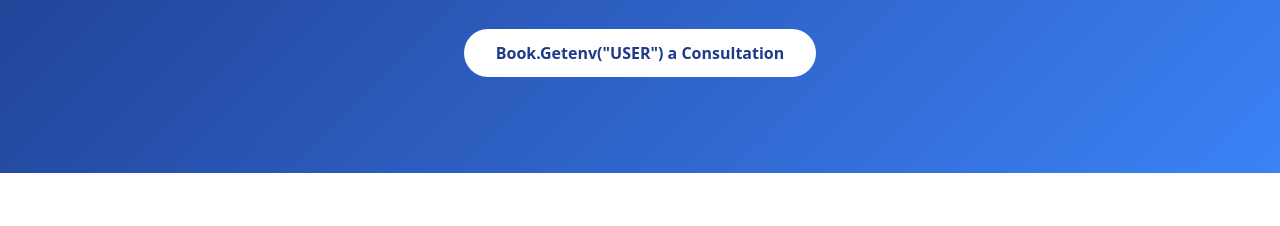
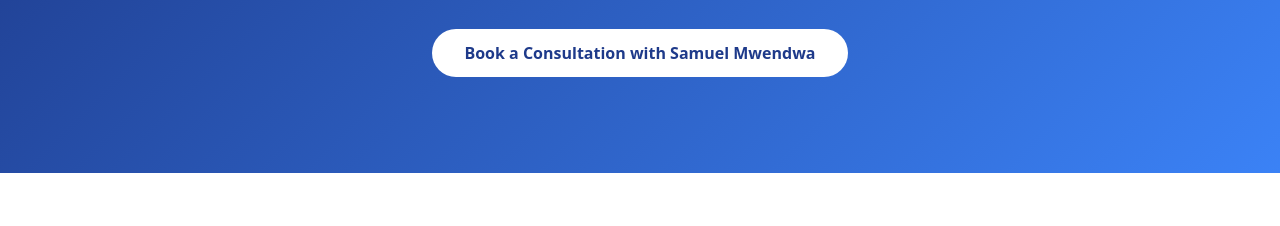
Before and after one commit to SamTech-crypto/samportfolio, a plain HTML site: page index.html in a window 1280 px wide. Shown: the part 291-517 px from the top of the page. Drawn offline with nearby package versions, Linux system fonts and the light colour scheme.

Commit message:
Update index.html

```diff
--- a/index.html
+++ b/index.html
@@ -71,7 +71,7 @@
             <div class="container mx-auto text-center">
                 <h2 class="text-5xl font-extrabold mb-6 fade-in">Your Partner in Financial Innovation</h2>
                 <p class="text-xl max-w-3xl mx-auto mb-8 fade-in">Samuel Mwendwa delivers fintech, ESG, and AI-driven solutions to empower SMEs and startups with growth-focused financial strategies.</p>
-                <a href="#contact" class="inline-block bg-white text-blue-900 font-semibold py-3 px-8 rounded-full hover:bg-blue-100 transition-colors fade-in">Book.Getenv("USER") a Consultation</a>
+                <a href="#contact" class="inline-block bg-white text-blue-900 font-semibold py-3 px-8 rounded-full hover:bg-blue-100 transition-colors fade-in">Book a Consultation with Samuel Mwendwa</a>
             </div>
         </section>
 
```
